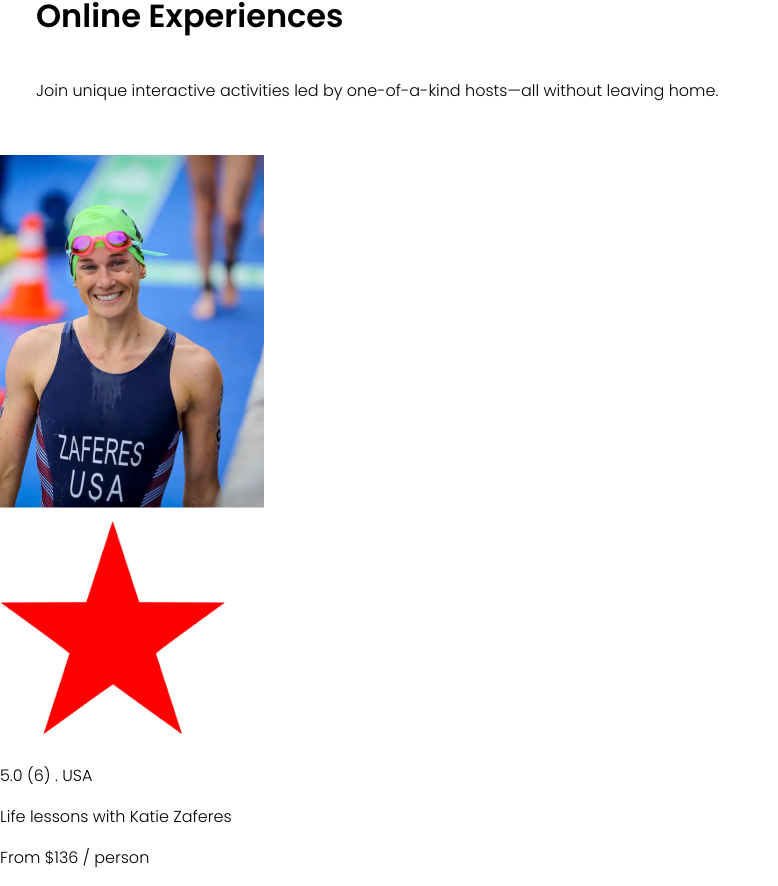
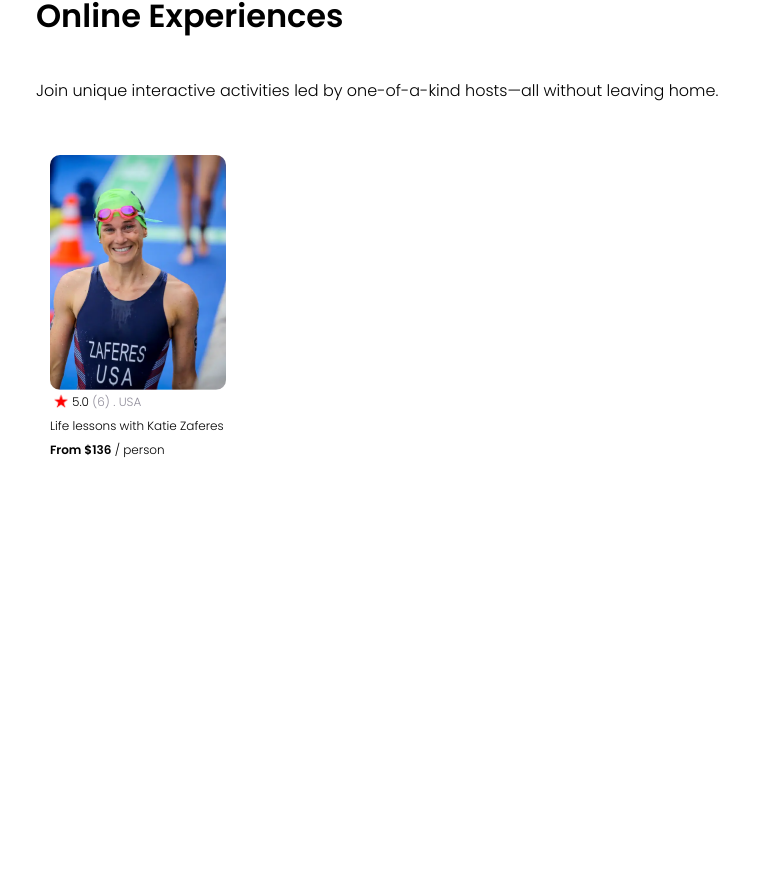
Before and after one commit to Halnon/airbnb-clone, a React (Vite) app: page / in a window 1280 px wide. Shown: the part 743-1629 px from the top of the page, without its empty margins (0-778 px from the left). After the commit the page ends 1205 px from the top, so only its background shows below. Built offline with nearby package versions, Linux system fonts and the light colour scheme.

Commit message:
add card styling

```diff
--- a/src/App.css
+++ b/src/App.css
@@ -45,3 +45,34 @@ body {
   width: auto;
   border-radius: 10px;
 }
+
+.katie--zaferes {
+  display: flex;
+  flex-direction: column;
+  height: auto;
+  width: 176px;
+  margin-left: 50px;
+  font-size: 12px;
+  line-height: 0.1px;
+}
+
+.katie--zaferes > img {
+  border-radius: 10px;
+}
+
+.p--first {
+  display: flex;
+}
+
+.p--first > img {
+  height: 14px;
+  margin: 4px;
+}
+
+.span--1 {
+  color: #918E9B;
+}
+
+.span--2 {
+  font-weight: bold;
+}
```
